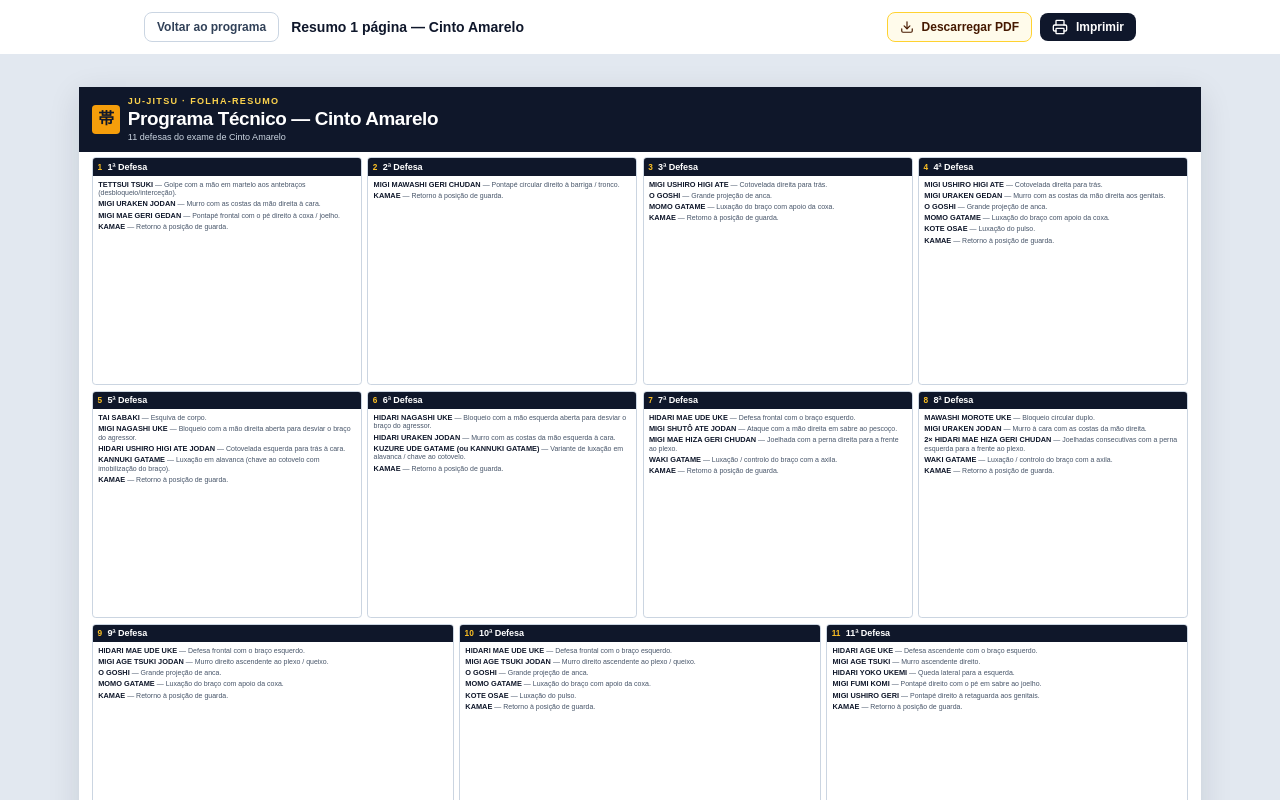
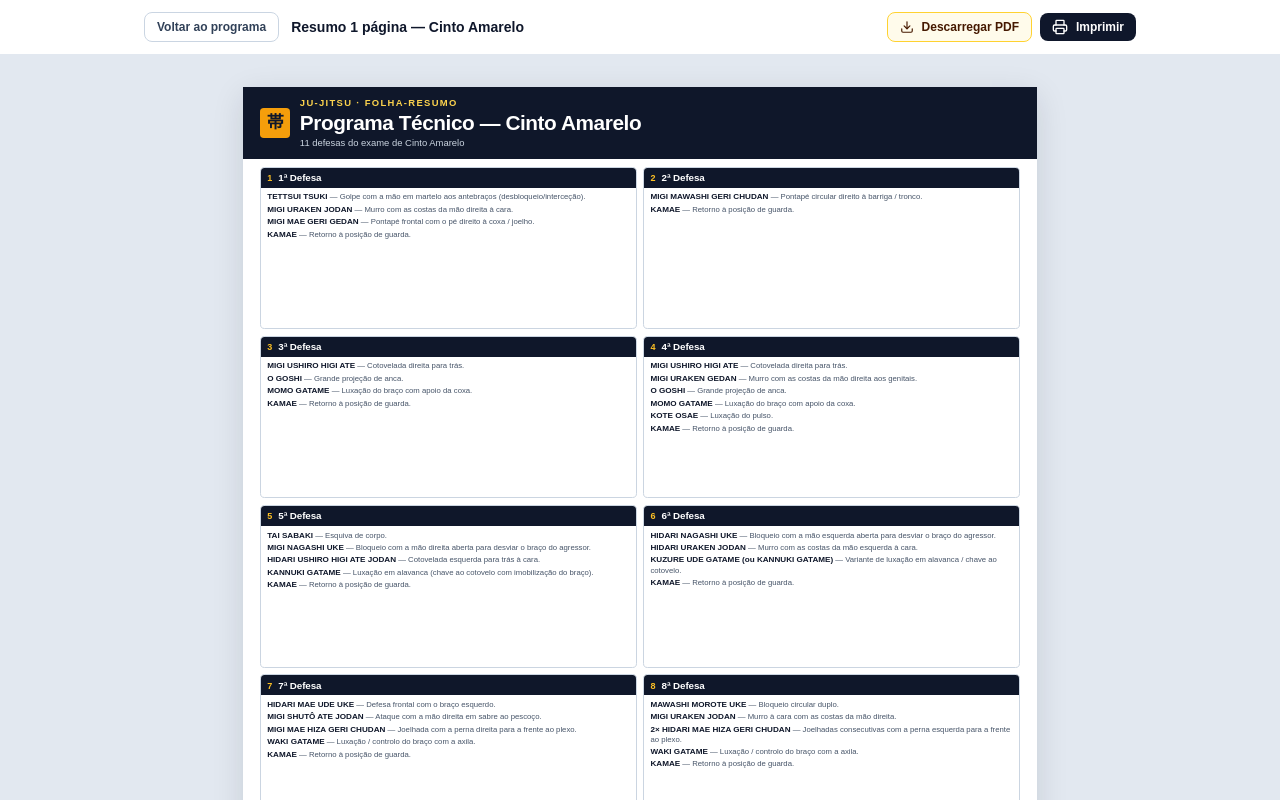
Before and after one commit to magalhaesals/seishinzen, a Next.js app: page /faixa-amarela/resumo in a window 1280 px wide. Shown: the top 800 px of the page. Built offline with nearby package versions, Linux system fonts and the light colour scheme.

Commit message:
Switch Cinto Amarelo resumo sheet to A4 portrait
Co-authored-by: Antonio Magalhães <magalhaesals@users.noreply.github.com>

```diff
--- a/src/app/faixa-amarela/resumo/cinto-resumo-print.css
+++ b/src/app/faixa-amarela/resumo/cinto-resumo-print.css
@@ -1,31 +1,31 @@
-/* Cinto Amarelo 1-page sheet — A4 landscape for print / PDF */
+/* Cinto Amarelo 1-page sheet — A4 portrait for print / PDF */
 
 .cinto-resumo-sheet-wrap {
   background: #e2e8f0;
 }
 
 .cinto-resumo-sheet {
-  width: 297mm;
-  height: 210mm;
-  min-height: 210mm;
+  width: 210mm;
+  height: 297mm;
+  min-height: 297mm;
   max-width: 100%;
   box-sizing: border-box;
-  padding: 3mm 3.5mm 2.5mm;
+  padding: 4mm 4.5mm 3mm;
   background: #ffffff;
   color: #0f172a;
   box-shadow: 0 8px 30px rgba(15, 23, 42, 0.12);
   display: flex;
   flex-direction: column;
-  gap: 1.5mm;
+  gap: 2mm;
   overflow: hidden;
 }
 
 .cinto-resumo-title {
   display: flex;
   align-items: center;
-  gap: 2mm;
-  margin: -3mm -3.5mm 0;
-  padding: 2mm 3.5mm;
+  gap: 2.5mm;
+  margin: -4mm -4.5mm 0;
+  padding: 2.5mm 4.5mm;
   background: #0f172a;
   color: #ffffff;
   flex-shrink: 0;
@@ -35,21 +35,21 @@
 
 .cinto-resumo-title-mark {
   flex-shrink: 0;
-  width: 7.5mm;
-  height: 7.5mm;
+  width: 8mm;
+  height: 8mm;
   display: flex;
   align-items: center;
   justify-content: center;
   background: #f59e0b;
   color: #0f172a;
   font-weight: 800;
-  font-size: 4.2mm;
+  font-size: 4.5mm;
   border-radius: 1mm;
 }
 
 .cinto-resumo-eyebrow {
   margin: 0;
-  font-size: 2.4mm;
+  font-size: 2.5mm;
   font-weight: 700;
   letter-spacing: 0.14em;
   text-transform: uppercase;
@@ -57,8 +57,8 @@
 }
 
 .cinto-resumo-title h1 {
-  margin: 0.3mm 0 0;
-  font-size: 5mm;
+  margin: 0.4mm 0 0;
+  font-size: 5.5mm;
   font-weight: 900;
   letter-spacing: -0.02em;
   line-height: 1.05;
@@ -66,43 +66,41 @@
 }
 
 .cinto-resumo-subtitle {
-  margin: 0.4mm 0 0;
-  font-size: 2.4mm;
+  margin: 0.5mm 0 0;
+  font-size: 2.5mm;
   color: #cbd5e1;
 }
 
-/* 3 rows: 4 + 4 + 3 (centered) */
+/* Portrait: 2 columns, 6 rows (last defense full width) */
 .cinto-resumo-grid {
   flex: 1 1 auto;
   display: grid;
-  grid-template-columns: repeat(12, 1fr);
-  grid-template-rows: 1fr 1fr 1fr;
-  gap: 1.4mm;
+  grid-template-columns: 1fr 1fr;
+  grid-template-rows: repeat(6, 1fr);
+  gap: 1.8mm;
   min-height: 0;
 }
 
 .cinto-resumo-cell {
-  grid-column: span 3;
   display: flex;
   flex-direction: column;
   min-height: 0;
   min-width: 0;
   border: 0.4pt solid #cbd5e1;
-  border-radius: 1mm;
+  border-radius: 1.2mm;
   overflow: hidden;
   background: #ffffff;
 }
 
-/* Bottom row: defenses 9–11 (span 4 each) */
-.cinto-resumo-cell:nth-child(n + 9) {
-  grid-column: span 4;
+.cinto-resumo-cell:nth-child(11) {
+  grid-column: 1 / -1;
 }
 
 .cinto-resumo-caption {
   display: flex;
   align-items: baseline;
-  gap: 1mm 1.4mm;
-  padding: 0.9mm 1.2mm;
+  gap: 1.2mm 1.6mm;
+  padding: 1.1mm 1.6mm;
   background: #0f172a;
   color: #ffffff;
   line-height: 1.15;
@@ -112,14 +110,14 @@
 }
 
 .cinto-resumo-num {
-  font-size: 2.2mm;
+  font-size: 2.4mm;
   font-weight: 800;
   color: #fbbf24;
   flex-shrink: 0;
 }
 
 .cinto-resumo-name {
-  font-size: 2.4mm;
+  font-size: 2.6mm;
   font-weight: 800;
   letter-spacing: -0.01em;
 }
@@ -127,25 +125,25 @@
 .cinto-resumo-list {
   flex: 1 1 auto;
   margin: 0;
-  padding: 1mm 1.4mm 1.2mm;
+  padding: 1.2mm 1.6mm 1.4mm;
   list-style: none;
   overflow: hidden;
   display: flex;
   flex-direction: column;
-  gap: 0.4mm;
+  gap: 0.55mm;
   min-height: 0;
 }
 
 .cinto-resumo-list li {
-  font-size: 1.85mm;
-  line-height: 1.25;
+  font-size: 2.05mm;
+  line-height: 1.28;
   color: #334155;
 }
 
 .cinto-resumo-list strong {
   color: #0f172a;
   font-weight: 800;
-  font-size: 1.95mm;
+  font-size: 2.15mm;
 }
 
 .cinto-resumo-desc {
@@ -156,16 +154,16 @@
 .cinto-resumo-footer {
   flex-shrink: 0;
   margin-top: 0;
-  padding-top: 0.8mm;
+  padding-top: 1mm;
   border-top: 0.4pt solid #cbd5e1;
-  font-size: 1.8mm;
+  font-size: 1.9mm;
   color: #64748b;
   text-align: center;
 }
 
 @media print {
   @page {
-    size: A4 landscape;
+    size: A4 portrait;
     margin: 0;
   }
 
@@ -193,10 +191,10 @@
   }
 
   .cinto-resumo-sheet {
-    width: 297mm !important;
-    height: 210mm !important;
-    min-height: 210mm !important;
-    max-height: 210mm !important;
+    width: 210mm !important;
+    height: 297mm !important;
+    min-height: 297mm !important;
+    max-height: 297mm !important;
     margin: 0 !important;
     box-shadow: none !important;
     page-break-after: avoid;
--- a/src/app/faixa-amarela/resumo/page.tsx
+++ b/src/app/faixa-amarela/resumo/page.tsx
@@ -9,7 +9,7 @@ import "./cinto-resumo-print.css";
 export const metadata: Metadata = {
   title: "Cinto Amarelo — Resumo 1 Página",
   description:
-    "Folha-resumo A4 paisagem com as 11 defesas do programa técnico de Cinto Amarelo.",
+    "Folha-resumo A4 retrato com as 11 defesas do programa técnico de Cinto Amarelo.",
 };
 
 export default function CintoAmareloResumoPage() {
```
Also changed, not shown: 1 other file (tests, documents, lock files or other folders).
